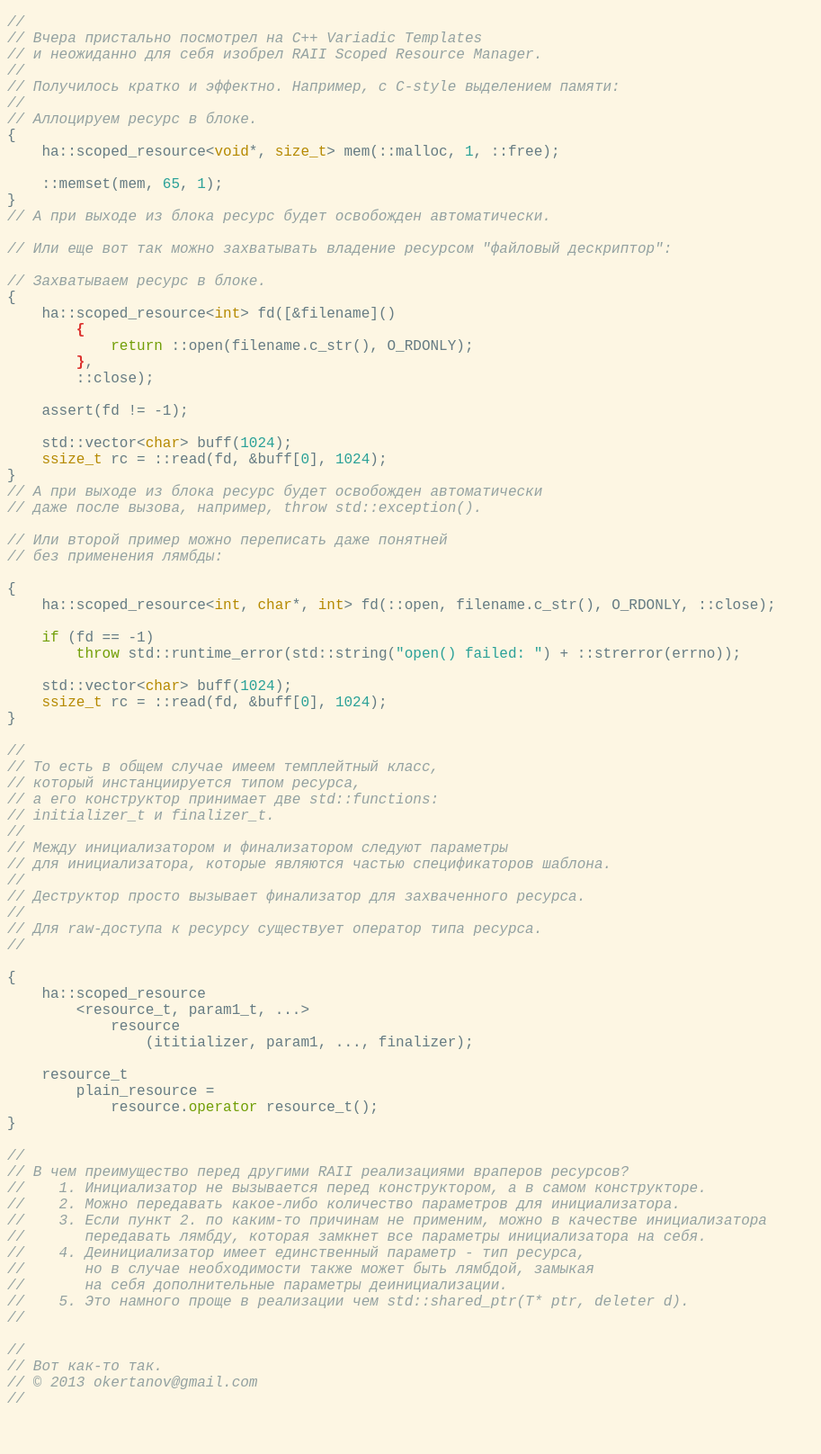
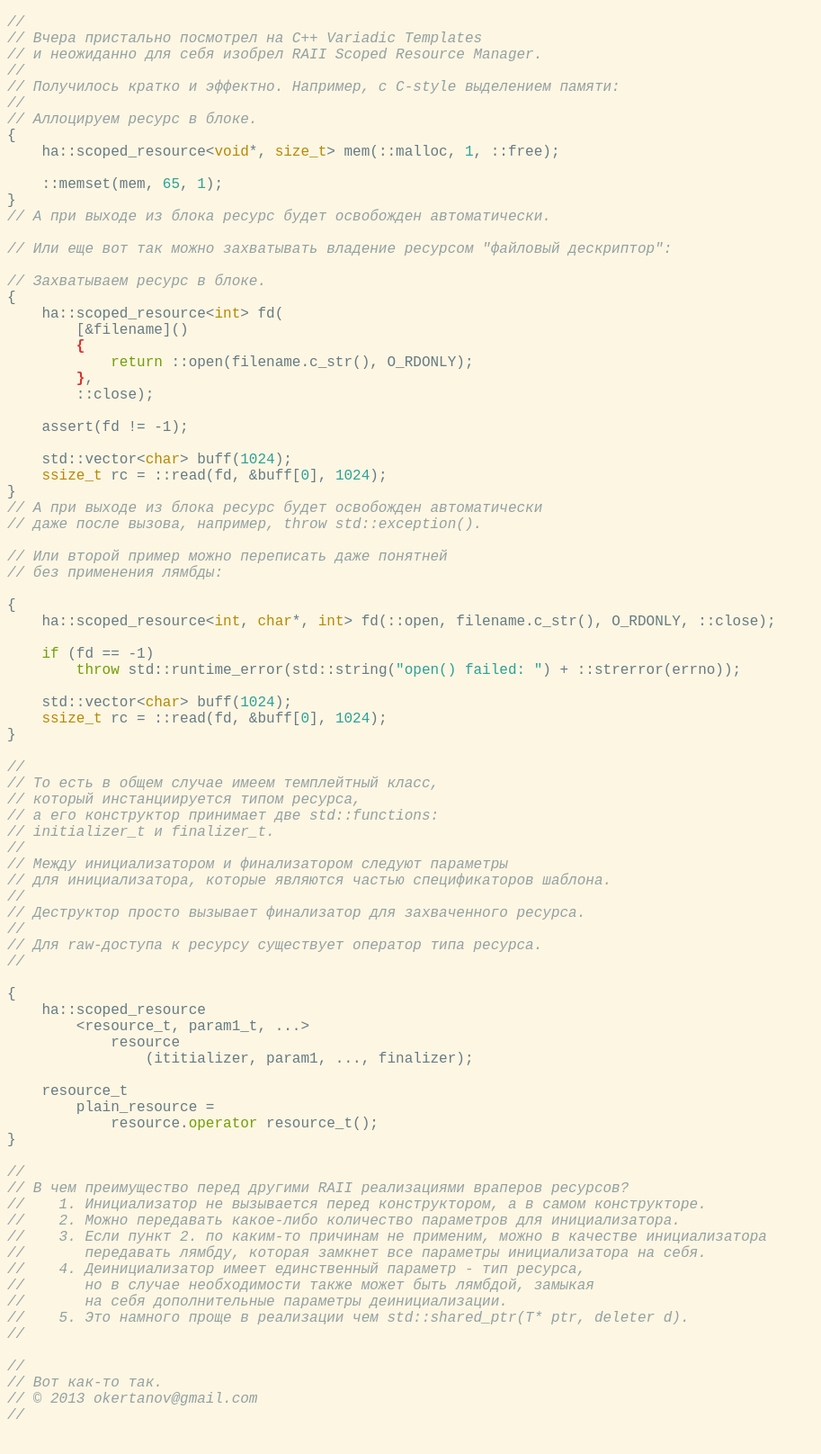
Before and after one commit to okertanov/okertanov.github.com, a Jekyll site: the page _posts/2013-03-14-shared_resource-example.cpp.html, which Jekyll copies as it is, in a window 1280 px wide. Shown: the whole page at 90% size, without its empty margins (0-913 px from the left). Built offline with Jekyll 4.4.1, drawn with Linux system fonts in a browser that asks for light colours.

Commit message:
new article: RAII shared_resource style fix

```diff
--- a/_posts/2013-03-14-shared_resource-example.cpp.html
+++ b/_posts/2013-03-14-shared_resource-example.cpp.html
@@ -39,7 +39,8 @@ body { font-family: monospace; color: #657b83; background-color: #fdf6e3; font-s
 
 <span class="Comment">// Захватываем ресурс в блоке.</span>
 {
-    ha::scoped_resource&lt;<span class="Type">int</span><span class="">&gt; fd([&amp;filename]()</span>
+    ha::scoped_resource&lt;<span class="Type">int</span><span class="">&gt; fd(</span>
+        [&amp;filename]()
         <span class="Error">{</span>
             <span class="Statement">return</span><span class=""> ::open(filename.c_str(), O_RDONLY);</span>
         <span class="Error">}</span><span class="">,</span>
```
